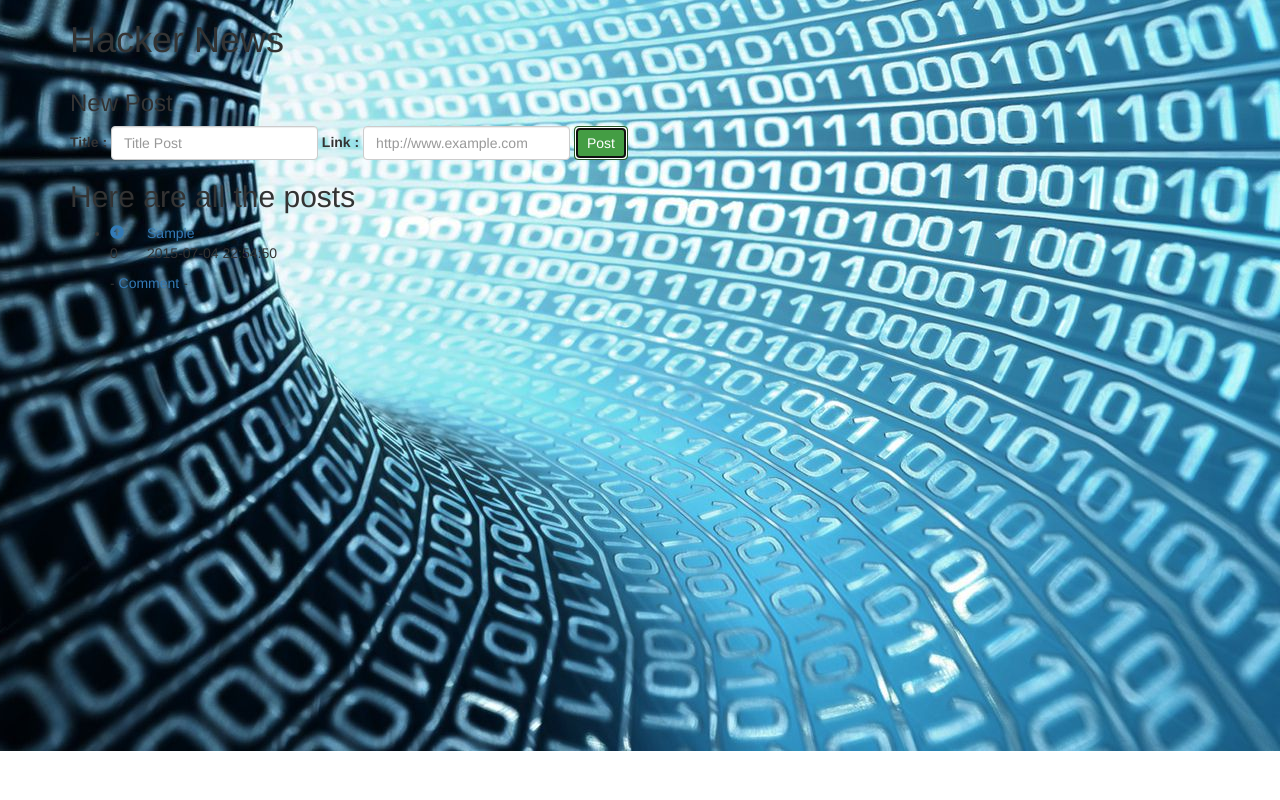
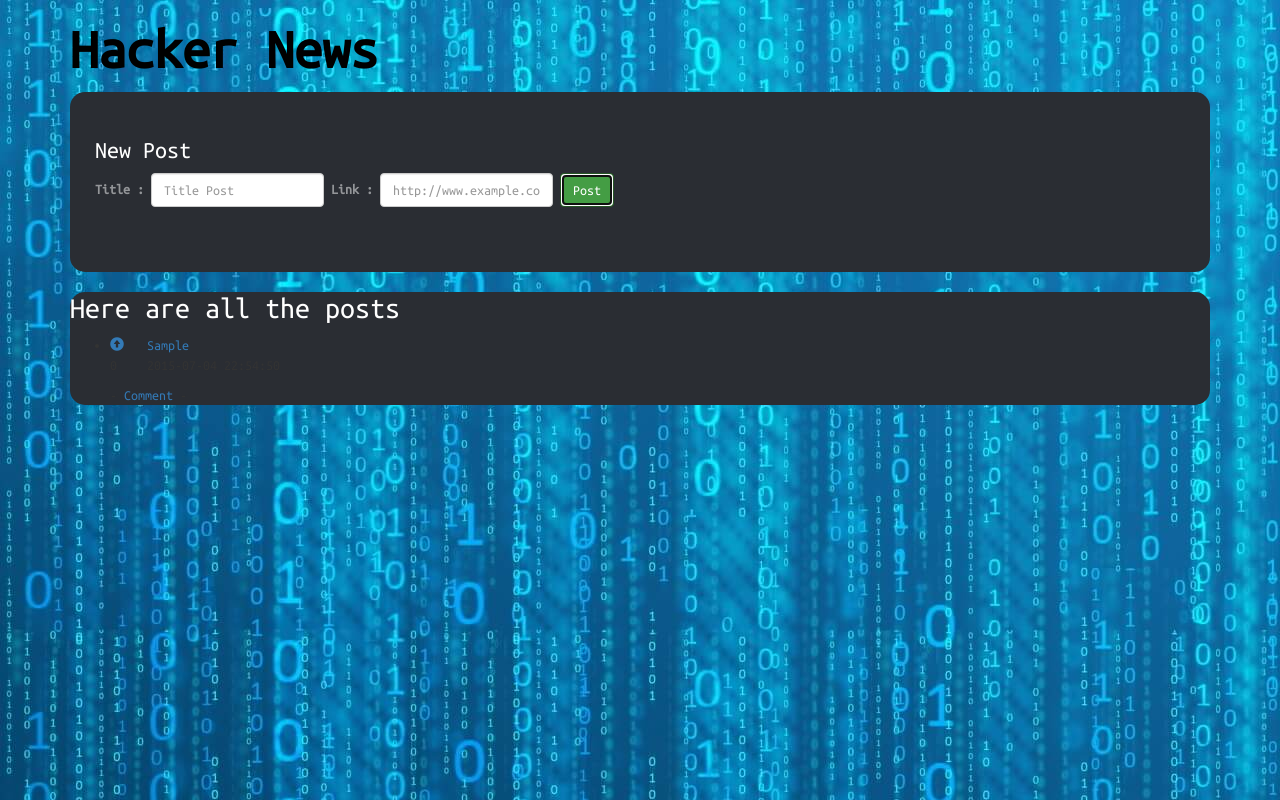
Before and after one commit to BabaYaga64/HackerNewsAngularJS, a plain HTML site: page index.html in a window 1280 px wide. Both pictures are taken after typing "Sample", "Sample" into the empty fields and a click on the button "Post". Drawn offline with nearby package versions, Linux system fonts and the light colour scheme.

Commit message:
Add new background image. Add colors and text styling to input form and output display.

```diff
--- a/css/styles.css
+++ b/css/styles.css
@@ -10,6 +10,66 @@
 body {
     background-position: fixed;
     top: 500;
-    background: url('../img/binary-tunnel.jpg') no-repeat center;
+    background: url('../img/matrix2.jpg') no-repeat;
     /*background-size: cover;*/
 }
+
+.inputform {
+	background-color: #2A2D33;
+	border-radius: 15px;
+	padding: 25px;
+
+}
+
+form {
+	margin-bottom: 10px;
+}
+
+
+
+.output {
+	background-color: #2A2D33;
+	border-radius: 15px;
+
+}
+
+body {
+		font-family: 'Ubuntu Mono', Courier, sans-serif;
+}
+
+.ng-scope h1 {
+	font-family: 'Ubuntu Mono', Courier, sans-serif;
+	font-weight: 700;
+	color: #000;
+	font-size: 4em;
+}
+
+h2, h3 {
+	color: #fff;
+}
+
+.form-inline .form-group {
+	margin-bottom: 30px;
+}
+
+label {
+	color: #949699;
+}
+
+
+
+
+/* Mobile styles */
+
+@media (max-width: 766px) {
+	.btn {
+		margin-top: 20px;
+	}
+
+@media (min-width: 768px) {
+	.btn {
+		margin-left: 50px;
+	}
+}
+
+}
--- a/index.html
+++ b/index.html
@@ -10,6 +10,7 @@
         <script src='controllers/CommentsController.js'></script>
         <script src='services/PostsFactory.js'></script>
         <link rel="stylesheet" href="https://maxcdn.bootstrapcdn.com/bootstrap/3.3.4/css/bootstrap.min.css">
+        <link href='http://fonts.googleapis.com/css?family=Ubuntu+Mono:400,700italic' rel='stylesheet' type='text/css'>
         <link rel="stylesheet" href="css/styles.css">
 
         </head>
--- a/partials/home.html
+++ b/partials/home.html
@@ -1,5 +1,6 @@
 <h1>Hacker News</h1>
 
+<div class="inputform">
 <form ng-submit='PostsFactory.addPost()' class='form-inline' role='form'>
     <div class='form-group'>
         <h3>New Post</h3>
@@ -10,8 +11,9 @@
         <button type='submit' class='btn btn-success'>Post</button>
     </div>
 </form>
+</div>
 
-<div ng-show='posts.length'>
+<div ng-show='posts.length' class="output">
     <h2>Here are all the posts</h2>
     <ul>
         <li ng-repeat='item in posts | filter:postIsStillRelevant | orderBy : "-ranking"'>
@@ -28,4 +30,5 @@
     </ul>
 </div>
 
+
 <div ui-view> </div>
```
Also changed, not shown: img/binary-tunnel.jpg (deleted), img/matrix2.jpg (added), 2 other files.
